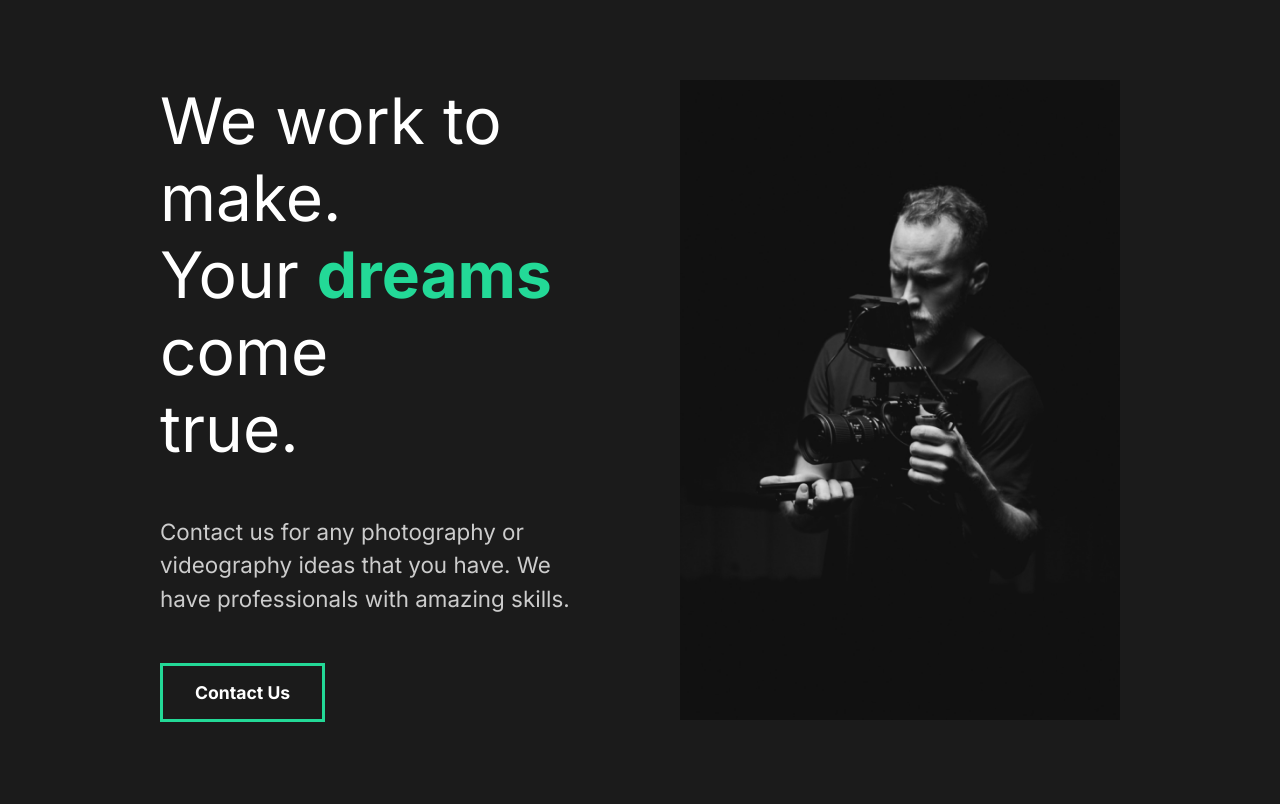
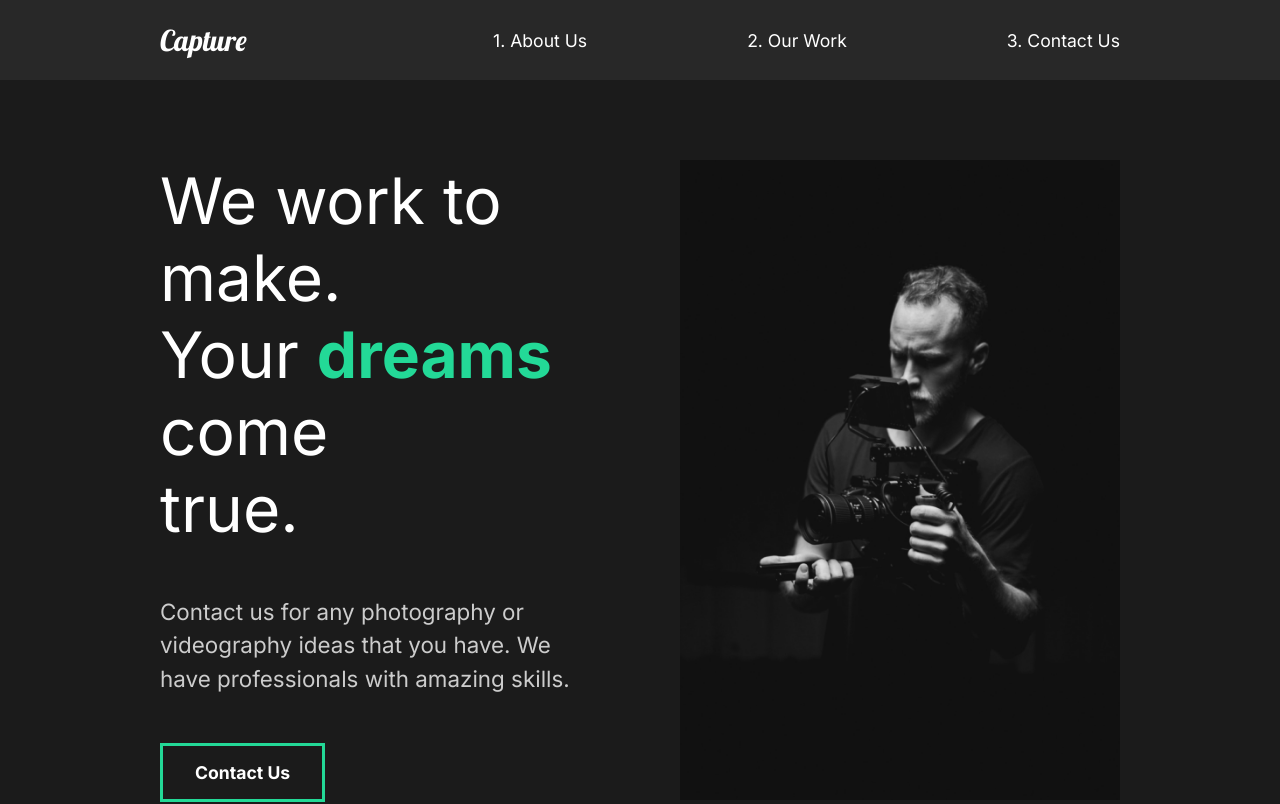
Before and after one commit to stjeandan-swc/course-ProjectTwo, a React (Create React App) app in the folder capture/: page / in a window 1280 px wide. Shown: the top 804 px of the page. Built offline with nearby package versions, Linux system fonts and the light colour scheme.

Commit message:
Added and styled a nav component

```diff
--- a/capture/src/App.js
+++ b/capture/src/App.js
@@ -2,6 +2,9 @@
 
 // import pages
 import AboutUs from './pages/AboutUs';
+
+// Components
+import Nav from './components/Nav';
 
 // import styles
 import GlobalStyle from './components/GlobalStyle';
@@ -10,6 +13,7 @@
   return (
     <div className="App">
       <GlobalStyle />
+      <Nav />
       <AboutUs />
     </div>
   );
--- /dev/null
+++ b/capture/src/components/Nav.js
@@ -0,0 +1,56 @@
+import React from 'react';
+
+// Styles
+import styled from 'styled-components';
+
+const Nav = () => {
+    return(
+        <STYLE_NAV>
+            <h1><a id='logo' href="#">Capture</a></h1>
+            <ul>
+                <li>
+                    <a href="#">1. About Us</a>
+                </li>
+                <li>
+                    <a href="#">2. Our Work</a>
+                </li>
+                <li>
+                    <a href="#">3. Contact Us</a>
+                </li>
+            </ul>
+        </STYLE_NAV>
+    );
+};
+
+const STYLE_NAV = styled.nav`
+    min-height: 10vh;
+    display: flex;
+    margin: auto;
+    justify-content: space-between;
+    align-items: center;
+    padding: 1rem 10rem;
+    background-color: #282828;
+
+    a{
+        color: white;
+        text-decoration: none;
+    }
+
+    ul{
+        display: flex;
+        list-style: none;
+    }
+
+    li{
+        padding-left: 10rem;
+        position: relative;
+    }
+
+    #logo{
+        font-size: 1.8rem;
+        font-family: 'Lobster', cursive;
+        font-weight: lighter;
+    }
+`;
+
+export default Nav;
```
Also changed, not shown: 1 other file (tests, documents, lock files or other folders).
